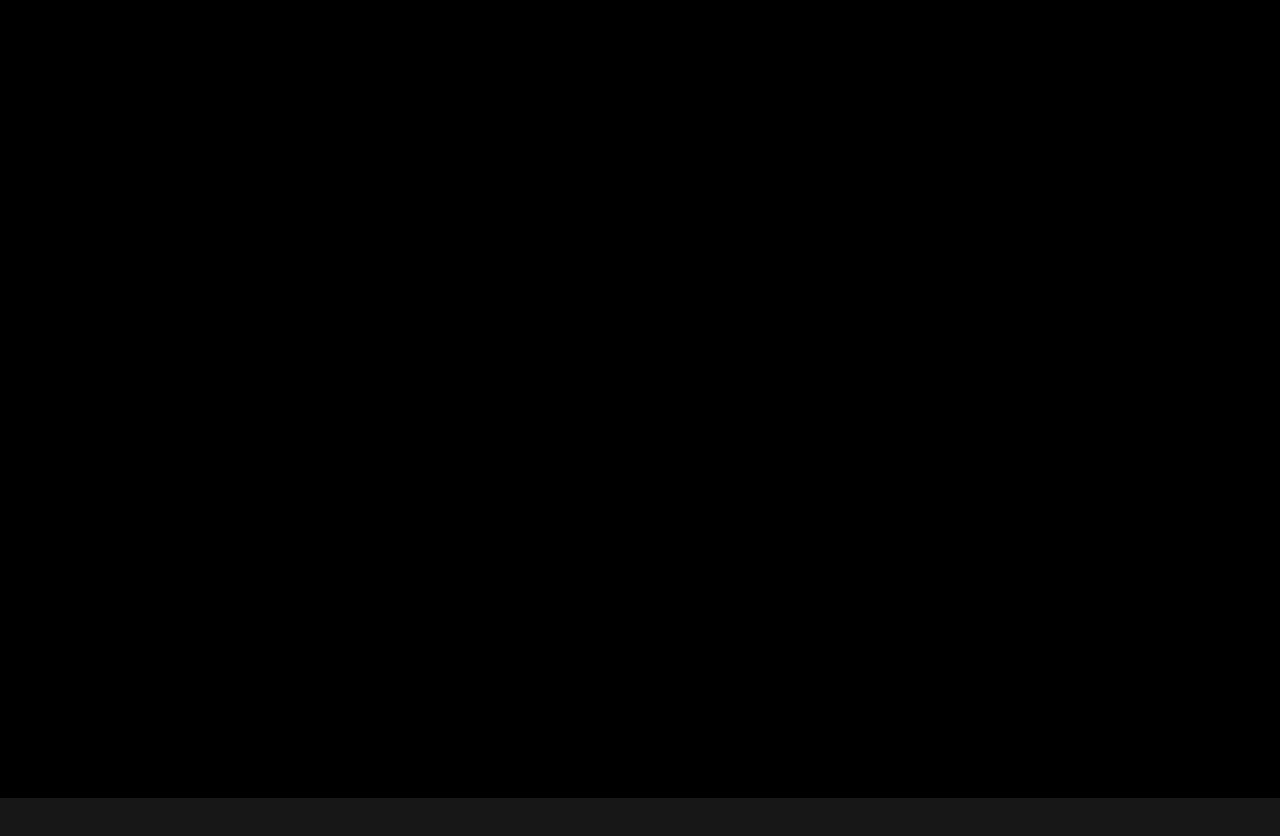
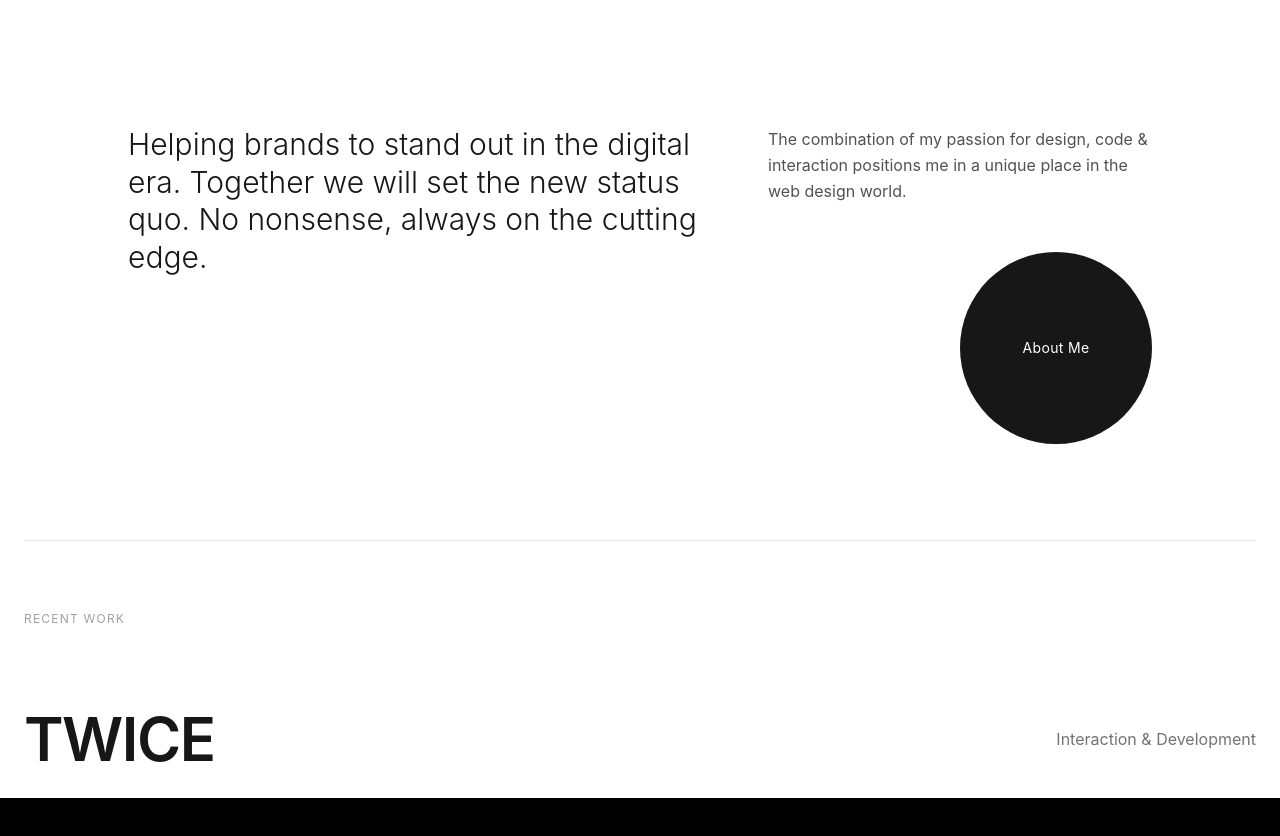
Before and after one commit to tanushpatel-git/My-Porfolio, a React (Vite) app: page / in a window 1280 px wide. Shown: the part 802-1638 px from the top of the page. Before the commit the page ends 1600 px from the top, so only its background shows below. Built offline with nearby package versions, Linux system fonts and the light colour scheme.

Commit message:
design second page

```diff
--- a/package.json
+++ b/package.json
@@ -10,6 +10,7 @@
     "preview": "vite preview"
   },
   "dependencies": {
+    "@studio-freight/lenis": "^1.0.42",
     "@tailwindcss/vite": "^4.1.18",
     "framer-motion": "^12.29.2",
     "gsap": "^3.14.2",
--- a/src/App.jsx
+++ b/src/App.jsx
@@ -3,35 +3,13 @@
 import HomePage from './Pages/HomePage'
 import { gsap } from 'gsap';
 import { ScrollTrigger } from 'gsap/ScrollTrigger';
-import Lenis from 'lenis';
 import MenuBtn from './Components/uiCompo/MenuBtn';
-import MagneticLink from './Components/uiAnimationHooks/MagneticLink';
+import LenisProviderHook from './Components/uiAnimationHooks/LenisProviderHook';
 gsap.registerPlugin(ScrollTrigger);
 
 const App = () => {
   const [showLoader, setShowLoader] = useState(true);
 
-  useEffect(() => {
-    const lenis = new Lenis({
-      duration: 1.2,
-      easing: (t) => Math.min(1, 1.001 - Math.pow(2, -10 * t)),
-      smooth: true,
-    });
-
-    // Make Lenis instance globally available
-    window.lenis = lenis;
-
-    lenis.on('scroll', ScrollTrigger.update);
-    gsap.ticker.add((time) => {
-      lenis.raf(time * 1000);
-    });
-    gsap.ticker.lagSmoothing(0);
-    return () => {
-      gsap.ticker.remove(lenis.raf);
-      lenis.destroy();
-      window.lenis = null;
-    };
-  }, []);
 
   useEffect(() => {
     const totalTime = 1500;
@@ -44,13 +22,13 @@
   return (
     <div>
       <LoaderAnimation show={showLoader}>
-        <div className='relative'>
-          <div id="page-wrapper">
+        <LenisProviderHook>
+          <div className='relative'>
             <HomePage />
-          </div>
           <MenuBtn/>
         </div>
         <div className='h-screen w-full bg-black relative'></div>
+        </LenisProviderHook>
       </LoaderAnimation>
     </div>
   )
--- /dev/null
+++ b/src/Components/uiAnimationHooks/LenisProviderHook.jsx
@@ -0,0 +1,29 @@
+import { useEffect } from "react";
+import Lenis from "@studio-freight/lenis";
+
+export default function LenisProvider({ children }) {
+  useEffect(() => {
+    const lenis = new Lenis({
+      duration: 1.15,          // slightly faster scroll
+      easing: (t) => 1 - Math.pow(1 - t, 3),
+      lerp: 0.08,
+      smooth: true,
+      smoothTouch: false,
+      wheelMultiplier: 1.5,   // makes scroll feel faster
+      touchMultiplier: 1.1,
+    });
+
+    function raf(time) {
+      lenis.raf(time);
+      requestAnimationFrame(raf);
+    }
+
+    requestAnimationFrame(raf);
+
+    return () => {
+      lenis.destroy();
+    };
+  }, []);
+
+  return children;
+}
--- a/src/Components/uiAnimationHooks/MagneticLink.jsx
+++ b/src/Components/uiAnimationHooks/MagneticLink.jsx
@@ -1,6 +1,6 @@
 import { useRef } from "react";
 
-export default function MagneticLink({ children, href }) {
+export default function MagneticLink({ children  }) {
   const ref = useRef(null);
 
   const handleMouseMove = (e) => {
@@ -20,7 +20,7 @@
       ref={ref}
       onMouseMove={handleMouseMove}
       onMouseLeave={handleMouseLeave}
-      className="transition-transform duration-300 ease-out cursor-pointer hover:opacity-70"
+      className="transition-transform duration-300 ease-out cursor-pointer"
     >
       {children}
     </div>
--- /dev/null
+++ b/src/Components/uiCompo/HomeWork.jsx
@@ -0,0 +1,100 @@
+import { motion, useAnimation } from 'framer-motion'
+import MagneticLink from "../uiAnimationHooks/MagneticLink";
+
+export default function HomeWork() {
+    const controls = useAnimation();
+     const handleMouseEnterForHover = () => {
+        controls.start({
+            y: "0%",
+            transition: { duration: 0.5, ease: [0.34, 1.0, 0.64, 1.0] }, // Custom bezier as requested
+        });
+    };
+
+    const handleMouseLeaveForHover = async () => {
+        await controls.start({
+            y: "-100%",
+            transition: { duration: 0.4, ease: [0.34, 1.0, 0.64, 1.0] },
+        });
+        controls.set({ y: "100%" });
+    };
+  return (
+    <div  className="min-h-screen bg-white text-neutral-900">
+      {/* HERO SECTION */}
+      <section className="max-w-7xl mx-auto px-25 pt-32 pb-24 flex justify-center gap-16">
+
+        {/* Left Content */}
+        <div>
+          <h1 className="text-4xl md:text-5xl xl:text-3xl font-light leading-tight max-w-xl">
+            Helping brands to stand out in the digital era.
+            Together we will set the new status quo. No nonsense,
+            always on the cutting edge.
+          </h1>
+        </div>
+
+        {/* Right Content */}
+        <div data-lenis-speed="1.5" className="flex flex-col items-start lg:items-end gap-12">
+          <p className="max-w-sm text-neutral-600 leading-relaxed">
+            The combination of my passion for design, code & interaction
+            positions me in a unique place in the web design world.
+          </p>
+
+          {/* About Me Button */}
+            <MagneticLink>
+                <button
+            className="w-48 h-48 rounded-full bg-neutral-900 text-white text-sm tracking-wide hover:scale-105 transition-transform overflow-hidden"
+
+            >
+                <div
+                    onMouseEnter={handleMouseEnterForHover}
+                    onMouseLeave={handleMouseLeaveForHover}
+                    className=
+                    "relative flex items-center justify-center w-full h-full cursor-pointer overflow-hidden"
+                >
+                    {/* BLUE CIRCLE */}
+                    <motion.div
+                        initial={{ y: "100%" }}
+                        animate={controls}
+                        className="absolute inset-0 z-0 bg-[#455ce9]"
+                        style={{
+                            width: "100%",
+                            height: "100%",
+                            borderRadius: "9999px"
+                        }}
+                    />
+
+
+
+                    {/* ICON */}
+                    <div className="relative z-10 flex justify-center items-center">
+                        About Me
+                    </div>
+                </div>
+
+
+            </button>
+            </MagneticLink>
+        </div>
+      </section>
+
+      {/* RECENT WORK */}
+      <section className="max-w-7xl mx-auto px-6">
+        <div className="border-t border-neutral-200 pt-16">
+          <span className="text-xs tracking-widest text-neutral-400">
+            RECENT WORK
+          </span>
+
+          {/* Project Row */}
+          <div className="mt-20 grid grid-cols-1 md:grid-cols-2 items-center gap-8">
+            <h2 className="text-6xl font-semibold tracking-tight">
+              TWICE
+            </h2>
+
+            <p className="text-neutral-500 md:text-right">
+              Interaction & Development
+            </p>
+          </div>
+        </div>
+      </section>
+    </div>
+  );
+}
--- a/src/Components/uiCompo/MenuBtn.jsx
+++ b/src/Components/uiCompo/MenuBtn.jsx
@@ -1,18 +1,22 @@
 import { useEffect, useRef, useState } from "react";
 import MagneticLink from "../uiAnimationHooks/MagneticLink";
-import {motion} from 'framer-motion'
+import { motion, useAnimation } from 'framer-motion'
+import {Link} from 'react-router-dom'
+
 
 export default function MenuBtn() {
     const [open, setOpen] = useState(false);
+    const controls = useAnimation();
     const [showBtn, setShowBtn] = useState(false);
     const btnRef = useRef(null);
+    const [hovered, setHovered] = useState(false);
 
     /* ---------------- SHOW BUTTON AT 70% SCROLL ---------------- */
     useEffect(() => {
         const handleScroll = () => {
             const scrollY = window.scrollY;
             const viewportHeight = window.innerHeight;
-            if (scrollY > viewportHeight * 0.5) {
+            if (scrollY > viewportHeight * 0.18) {
                 setShowBtn(true);
             } else {
                 setShowBtn(false);
@@ -77,6 +81,22 @@
         },
     };
 
+    const handleMouseEnterForHover = () => {
+        if (open) return;
+        controls.start({
+            y: "0%",
+            transition: { duration: 0.5, ease: [0.34, 1.0, 0.64, 1.0] }, // Custom bezier as requested
+        });
+    };
+
+    const handleMouseLeaveForHover = async () => {
+        if (open) return;
+        await controls.start({
+            y: "-100%",
+            transition: { duration: 0.4, ease: [0.34, 1.0, 0.64, 1.0] },
+        });
+        controls.set({ y: "100%" });
+    };
 
     return (
         <>
@@ -93,66 +113,133 @@
                 ref={btnRef}
                 onClick={() => setOpen(!open)}
                 onMouseMove={handleMouseMove}
-                onMouseLeave={handleMouseLeave}
-                className={`group fixed top-[8vh] right-[4vw] z-50
+                onMouseLeave={(e) => {
+                    handleMouseLeave(e);
+                    setTimeout(() => setHovered(false), 100);
+                }}
+                onMouseEnter={() => setHovered(true)}
+                className={`group fixed top-[6vh] right-[2vw] z-50
                 lg:h-[80.85px] lg:w-[80.85px] h-16 w-16
                 rounded-full bg-[#171717]
                 flex items-center justify-center
                 cursor-pointer overflow-hidden
                 transition-all duration-700
-                ease-[cubic-bezier(.22,1,.36,1)]
+                ease-[cubic-bezier(.22,1.61,.36,1)]
                 ${showBtn ? "scale-100 opacity-100" : "scale-0 opacity-0"}
             `}
             >
-                <span
-                    className={`absolute rounded-full bg-(--hoverColor)
-                    transition-all duration-700
-                    ease-[cubic-bezier(.22,1,.36,1)]
-                    ${open ? "w-[200%] h-[200%]" : "w-10 h-10 -bottom-10 group-hover:bottom-5"}
-                `}
+                <div
+                    onMouseEnter={handleMouseEnterForHover}
+                    onMouseLeave={handleMouseLeaveForHover}
+                    className=
+                    "relative flex items-center justify-center w-full h-full cursor-pointer overflow-hidden"
+                >
+                    {/* BLUE CIRCLE */}
+                    <motion.div
+                        initial={{ y: "100%" }}
+                        animate={controls}
+                        className="absolute inset-0 z-0 bg-[#455ce9]"
+                        style={{
+                            width: "100%",
+                            height: "100%",
+                            borderRadius: "9999px"
+                        }}
                     />
+
+
+
+                    {/* ICON */}
                     <div className="relative w-6 h-6 z-10 flex justify-center items-center">
                         <span
-                        className={`absolute w-6 h-0.5 rounded-full transition-all duration-500
-                        ${open ? "rotate-45 bg-white" : "-translate-y-2 bg-white"}
-                    `}
+                            className={`absolute w-6 h-0.5 rounded-full transition-all duration-500 ${open ? "rotate-45 bg-white" : "-translate-y-2 bg-white"}`}
                         />
                         <span
-                        className={`absolute w-6 h-0.5 rounded-full transition-all duration-500
-                        ${open ? "-rotate-45 bg-white" : "translate-y-2 bg-white"}
-                    `}
+                            className={`absolute w-6 h-0.5 rounded-full transition-all duration-500 ${open ? "-rotate-45 bg-white" : "translate-y-2 bg-white"}`}
                         />
                     </div>
+                </div>
+
+
             </button>
-
             {/* SIDE MENU */}
-            <div
+            <motion.div
                 className={`fixed top-0 right-0 h-screen w-full lg:w-1/3
-                bg-[#171717] z-40
+        bg-[#1C1D20] z-40
         transition-transform duration-700
         ease-[cubic-bezier(.22,1,.36,1)]
         ${open ? "translate-x-0" : "translate-x-full"}
     `}
+                animate={{
+                    borderRadius: open ? "0px" : "100px",
+                }}
+                transition={{
+                    duration: 0.7,
+                    ease: [0.22, 1, 0.36, 1],
+                }}
             >
+
                 <motion.div
-                    className="h-full flex flex-col justify-center px-12 gap-8 text-white"
+                    className="h-full w-full flex flex-col justify-center px-16 text-white"
                     variants={menuContainer}
                     initial="hidden"
                     animate={open ? "visible" : "hidden"}
                 >
+                    {/* NAV LABEL */}
+                    <p className="absolute top-32 left-22 text-[10px] font-sans tracking-widest text-gray-400">
+                        NAVIGATION
+                    </p>
+                    <div className="absolute top-40 mt-4 left-22 h-[0.3px] w-76 bg-gray-400" />
+
+                    {/* MENU ITEMS */}
+                    <div className="flex flex-col gap-10">
                         {["Home", "Work", "About", "Contact"].map((item) => (
-                        <MagneticLink key={item}>
                             <motion.a
+                                href={item.href}
+                                key={item}
                                 variants={menuItem}
-                                className="text-4xl font-light hover:translate-x-2 transition"
+                                className="group flex items-center gap-4 text-6xl font-light leading-none cursor-pointer"
+                                whileHover="hover"
+                                initial="rest"
+                                animate="rest"
+                            >
+                                   {/* DOT */}
+                                   <motion.span
+                                       className="text-3xl"
+                                       variants={{
+                                           rest: { opacity: 0, x: -10 },
+                                           hover: { opacity: 1, x: 0 },
+                                       }}
+                                       transition={{ duration: 0.25, ease: "easeOut" }}
+                                   >
+                                       •
+                                   </motion.span>
+
+                                   {/* TEXT */}
+                                   <MagneticLink>
+                                       <motion.span
+                                           variants={{
+                                               rest: { x: 0 },
+                                               hover: { x: 6 },
+                                           }}
+                                           transition={{ duration: 0.25, ease: "easeOut" }}
                                        >
                                            {item}
+                                       </motion.span>
+                                   </MagneticLink>
                             </motion.a>
-                        </MagneticLink>
                         ))}
+                    </div>
+                    {/* SOCIALS */}
+                    <div className="absolute bottom-20 left-16">
+                        <p className="text-[10px] tracking-widest text-gray-400 mb-4">SOCIALS</p>
+                        <div className="flex gap-10 text-sm">
+                            <MagneticLink><p className="relative inline-block after:content-[''] after:absolute after:left-1/2 after:-bottom-1 after:h-px after:w-0 after:bg-white after:transition-all after:duration-300 hover:after:left-0 hover:after:w-full">Instagram</p></MagneticLink>
+                            <MagneticLink><p className="relative inline-block after:content-[''] after:absolute after:left-1/2 after:-bottom-1 after:h-px after:w-0 after:bg-white after:transition-all after:duration-300 hover:after:left-0 hover:after:w-full">Twitter</p></MagneticLink>
+                            <MagneticLink><p className="relative inline-block after:content-[''] after:absolute after:left-1/2 after:-bottom-1 after:h-px after:w-0 after:bg-white after:transition-all after:duration-300 hover:after:left-0 hover:after:w-full">LinkedIn</p></MagneticLink>
+                        </div>
+                    </div>
                 </motion.div>
-
-            </div>
+            </motion.div>
         </>
     );
 }
--- a/src/Pages/HomePage.jsx
+++ b/src/Pages/HomePage.jsx
@@ -3,10 +3,12 @@
 import portfolioImage from "../assets/TanushImage.png";
 import ScrollVelocity from "../Components/uiAnimationHooks/ScrollVelocity";
 import Navbar from "../Components/CommonCompo/Navbar";
+import HomeWork from "../Components/uiCompo/HomeWork";
 
 export default function Hero() {
   return (
-    <div className="min-h-screen bg-[#a7aaaa] relative overflow-hidden">
+   <>
+    <div className="min-h-screen bg-[#8C8C8C] relative overflow-hidden">
 
       {/* ================= TOP NAV ================= */}
       <Navbar />
@@ -20,7 +22,8 @@
         transition={{ duration: 0.8, ease: "easeOut", delay: 0.6 }}
       >
         <div className="relative -left-10 flex items-center gap-4 bg-black/80 text-white px-10 py-7 rounded-r-full">
-          <span className="text-xl leading-tight font-montserrat">
+          <span
+           className="text-xl leading-tight font-montserrat">
             Located<br />in the India
           </span>
           <div className="w-20 h-20 rounded-full bg-white/10 flex items-center justify-center">
@@ -73,5 +76,7 @@
         />
       </motion.div>
     </div>
+      <HomeWork />
+   </>
   );
 }
```
Also changed, not shown: src/Components/CommonCompo/Navbar.jsx (+4 -3 lines), 1 other file (tests, documents, lock files or other folders). Lines whose indentation alone changed are shown as unchanged.
